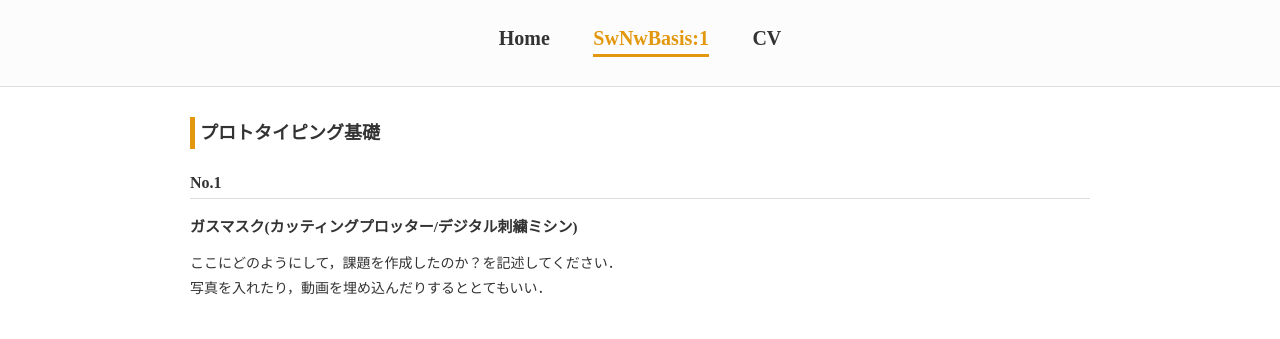
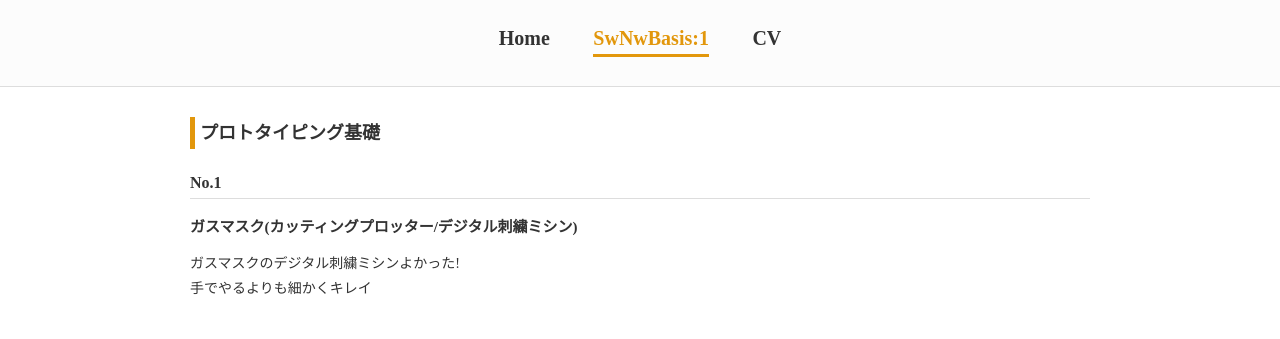
Before and after one commit to KUAD-XtechDesign/simple-page-KubouAneya, a plain HTML site: page studyprogress-sample/subjects/swnwb1.html in a window 1280 px wide. Shown: the top 339 px of the page. Drawn offline with Linux system fonts and the light colour scheme.

Commit message:
swnwb1.html画像消去文章変更

```diff
--- a/studyprogress-sample/subjects/swnwb1.html
+++ b/studyprogress-sample/subjects/swnwb1.html
@@ -28,11 +28,10 @@
           <h2>No.1</h2>
           <h3>ガスマスク(カッティングプロッター/デジタル刺繍ミシン)</h3>
           <p>
-            ここにどのようにして，課題を作成したのか？を記述してください．
-            <br>写真を入れたり，動画を埋め込んだりするととてもいい．
+            ガスマスクのデジタル刺繍ミシンよかった!
+            <br>手でやるよりも細かくキレイ
           </p>
         </div>
-        <p class="main_pic"><img src="./assets/images/gsmsk.png" alt=""></p>
         <div class="session">
           <h2>Session:2</h2>
           <h3>WebPageの構造</h3>
```
